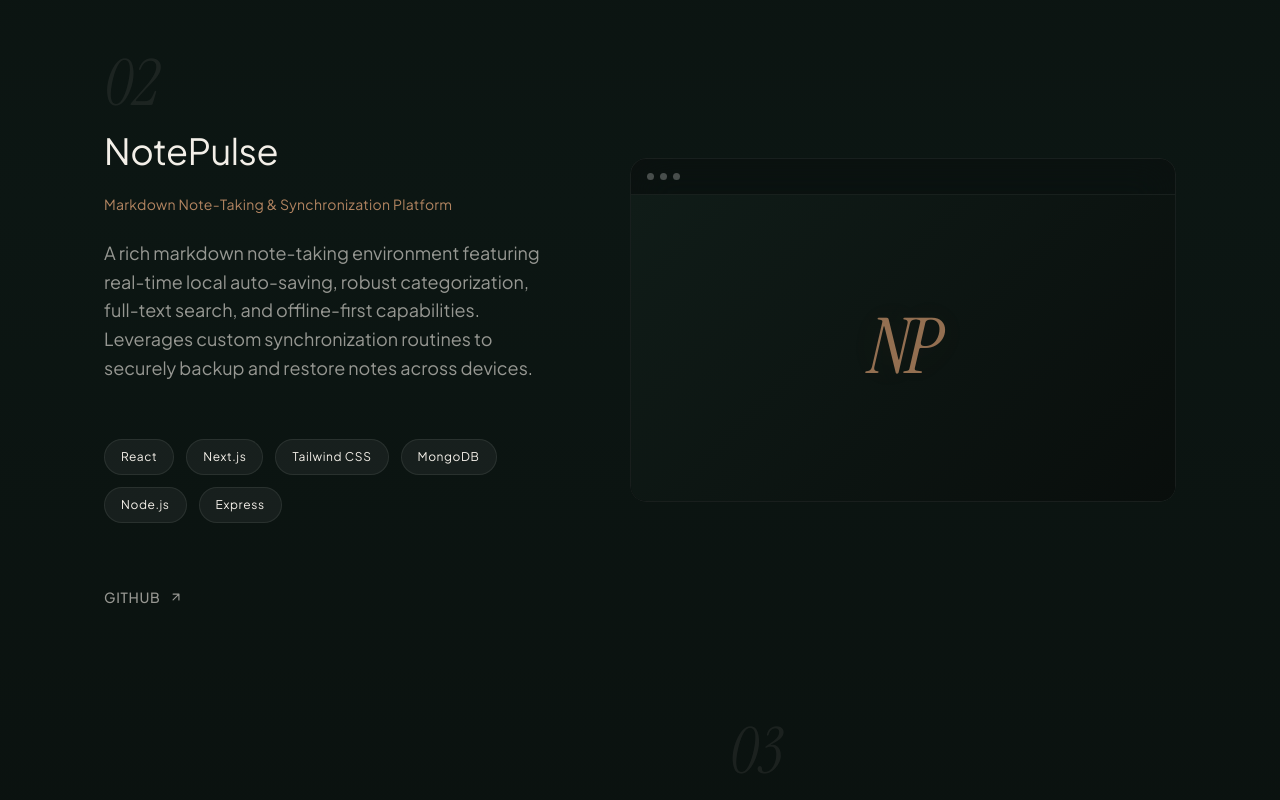
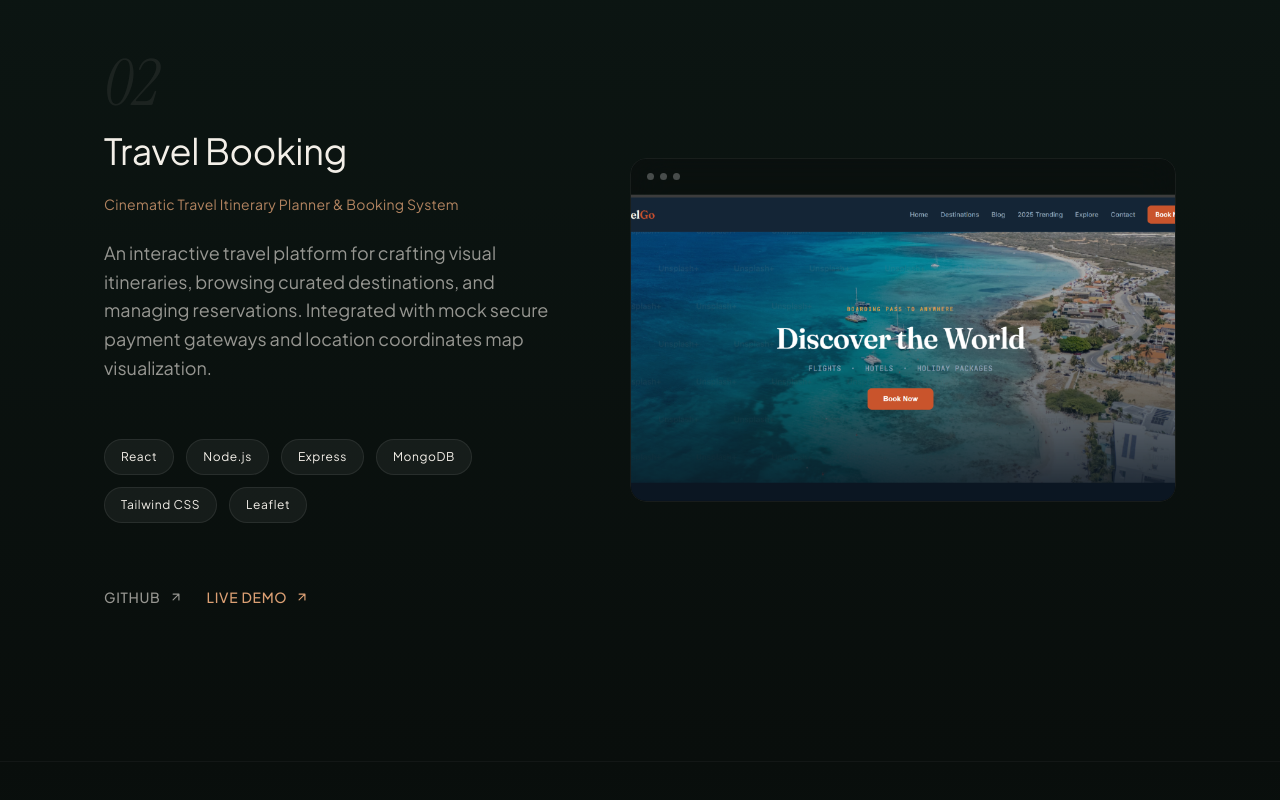
Before and after one commit to shlokgitt/Portfolio, a Next.js app: page / in a window 1280 px wide. Shown: the part 5820-6620 px from the top of the page. Built offline with nearby package versions, Linux system fonts and the light colour scheme.

Commit message:
feat: remove NotePulse from homepage projects

```diff
--- a/src/components/Work.tsx
+++ b/src/components/Work.tsx
@@ -35,15 +35,6 @@ const projects: Project[] = [
   },
   {
     id: "02",
-    title: "NotePulse",
-    tagline: "Markdown Note-Taking & Synchronization Platform",
-    description:
-      "A rich markdown note-taking environment featuring real-time local auto-saving, robust categorization, full-text search, and offline-first capabilities. Leverages custom synchronization routines to securely backup and restore notes across devices.",
-    tech: ["React", "Next.js", "Tailwind CSS", "MongoDB", "Node.js", "Express"],
-    github: "https://github.com/shlokgitt/note-pulse",
-  },
-  {
-    id: "03",
     title: "Travel Booking",
     tagline: "Cinematic Travel Itinerary Planner & Booking System",
     description:
```
